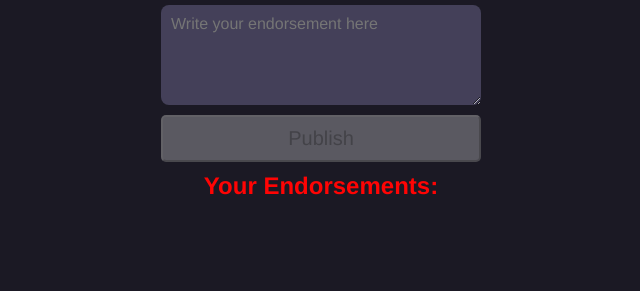
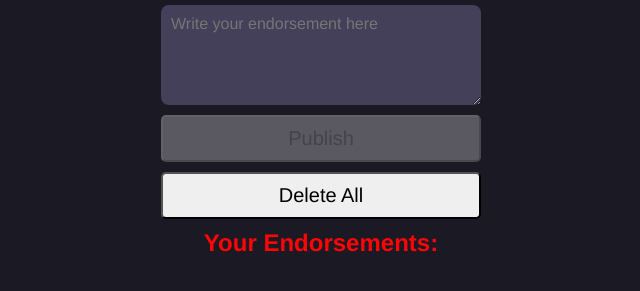
Before and after one commit to hmoghtafari/EndorsementMobileApp, a website built with Vite: page index.html in a window 1280 px wide. Shown: the part 217-508 px from the top of the page, without its empty margins (319-959 px from the left). Built offline with nearby package versions, Linux system fonts and the light colour scheme; no server answers.

Commit message:
adding deleteAllData btn

```diff
--- a/index.html
+++ b/index.html
@@ -19,6 +19,8 @@
         placeholder="Write your endorsement here"
       ></textarea>
       <button id="publish-btn" disabled>Publish</button>
+      <button id="delete-all-btn">Delete All</button>
+
       <h2>Your Endorsements:</h2>
       <ul id="endorsement-el"></ul>
     </div>
```
